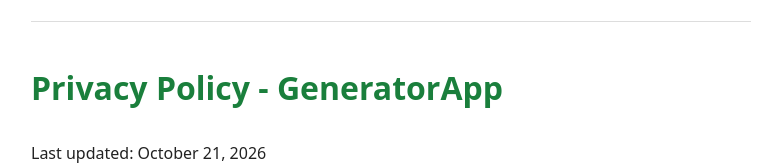
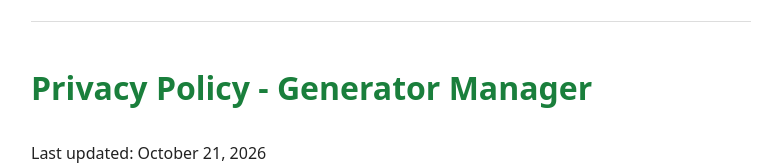
Before and after one commit to im09irq/im09irq.github.io, a plain HTML site: page privacy.html in a window 1280 px wide. Shown: the part 578-745 px from the top of the page, without its empty margins (249-1032 px from the left). Drawn offline with Linux system fonts and the light colour scheme.

Commit message:
Update privacy policy title and content

```diff
--- a/privacy.html
+++ b/privacy.html
@@ -6,7 +6,7 @@
 <h2>البيانات</h2><p>كل بيانات التطبيق (المشتركين، المبالغ، المصاريف) تُحفظ على جهاز المستخدم فقط. لا نملك أي خادم، ولا نجمع أو نرسل أو نبيع أي بيانات.</p>
 <h2>Google Drive</h2><p>عند ربط حساب Google يطلب التطبيق صلاحية <b>drive.file</b> فقط، أي الوصول إلى ملفات النسخ الاحتياطي التي ينشئها التطبيق نفسه داخل Drive الخاص بالمستخدم. لا يمكن للتطبيق رؤية أي ملفات أخرى. يمكن إلغاء الربط في أي وقت من التطبيق أو من إعدادات حساب Google.</p>
 <h2>التواصل</h2><p>khalid3sn@yahoo.com</p>
-<div class="en"><h1>Privacy Policy - GeneratorApp</h1>
+<div class="en"><h1>Privacy Policy - Generator Manager</h1>
 <p>Last updated: October 21, 2026</p>
 <h2>Data</h2><p>All app data (subscribers, payments, expenses) is stored locally on the user's device. We operate no servers and do not collect, transmit, share or sell any personal data.</p>
 <h2>Google Drive</h2><p>When the user links a Google account, the app requests only the <b>drive.file</b> scope, which allows access solely to backup files the app itself creates in the user's own Drive. The app cannot see any other files. Google user data is used only to save and restore the user's backups and is never shared with third parties. Access can be revoked at any time from the app or from the Google Account settings.</p>
```
